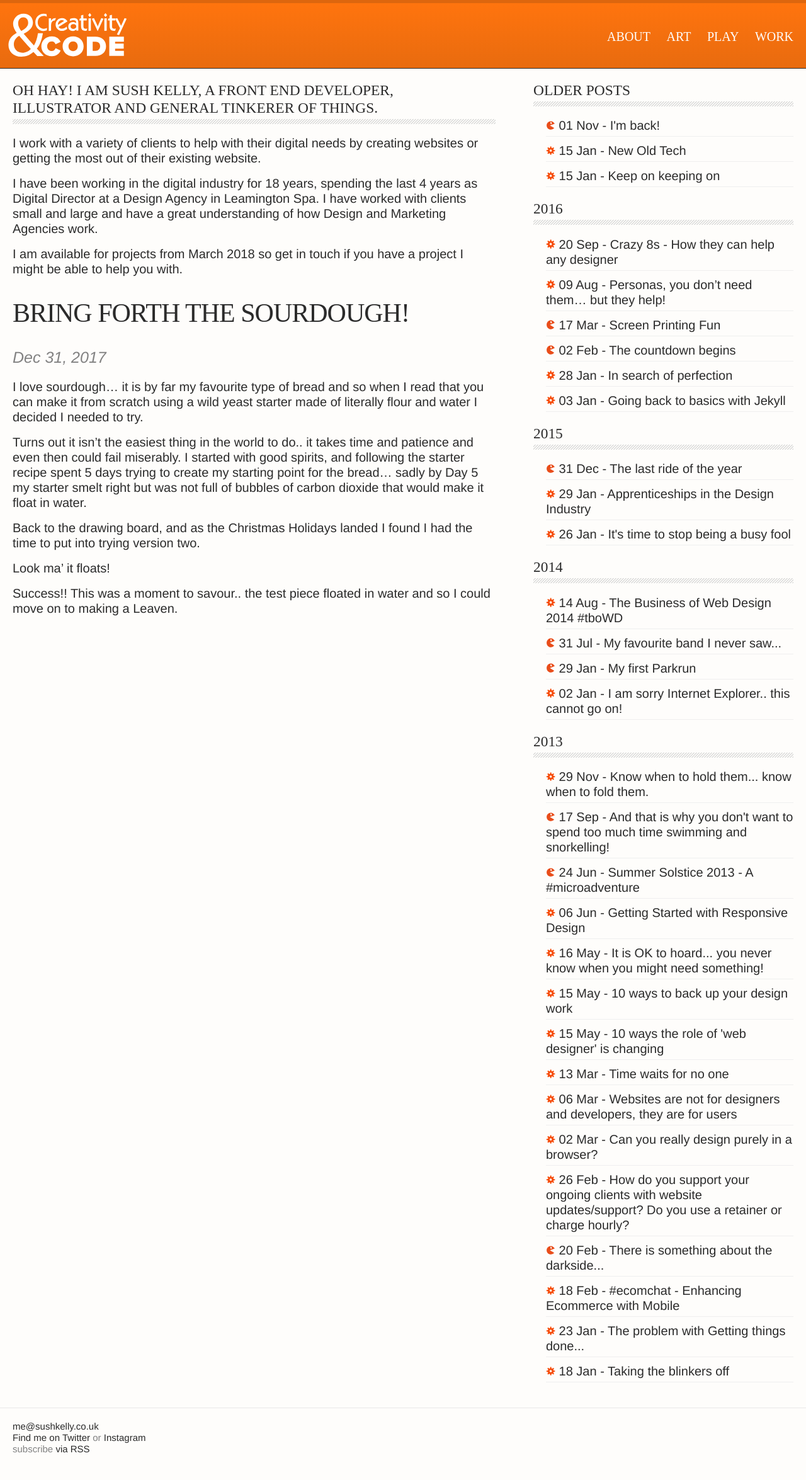
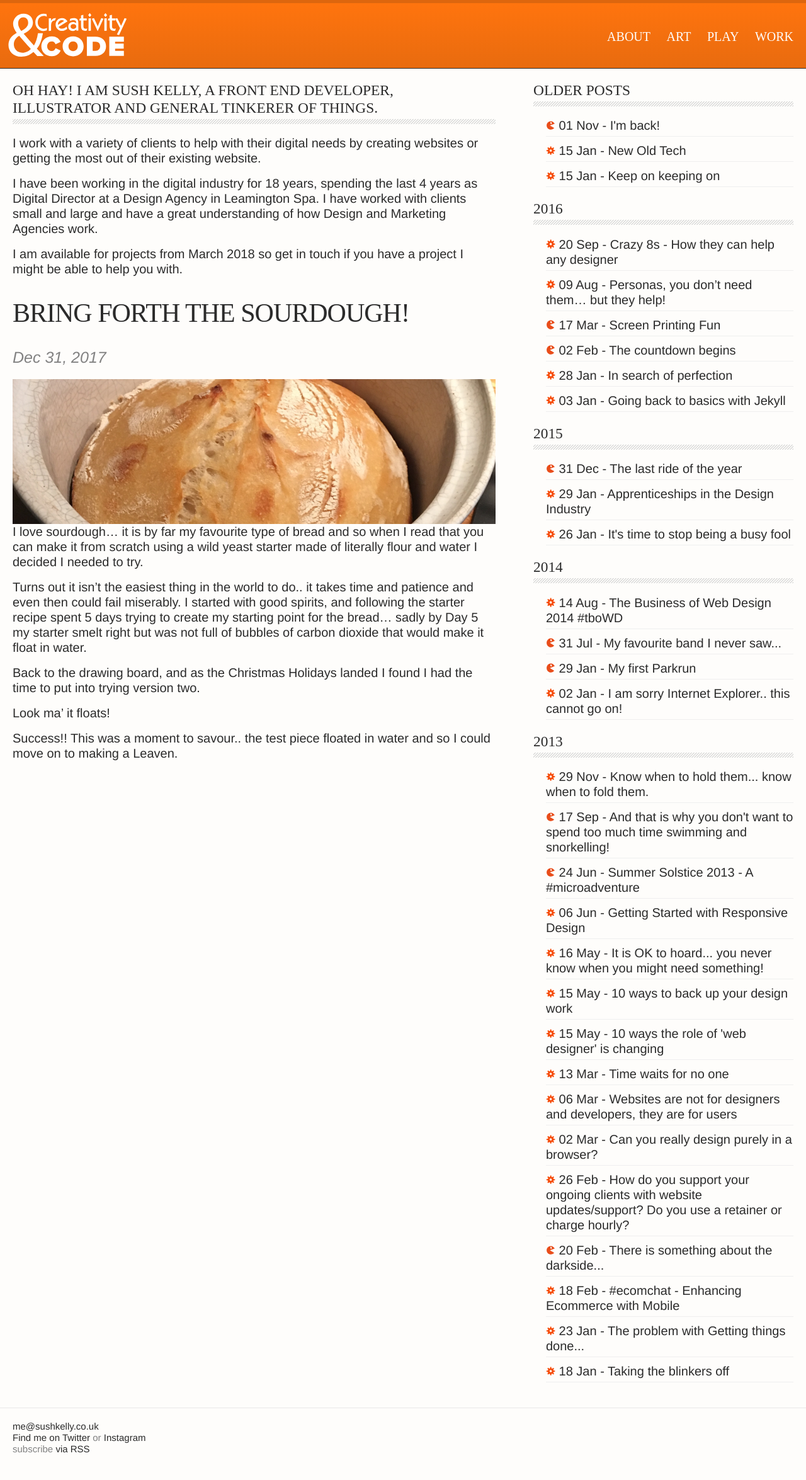
Before and after one commit to maxray/maxray.github.io, a Jekyll site: the page built from index.html, in a window 1280 px wide. Shown: the whole page at 63% size. Built offline with Jekyll 4.4.1, drawn with Linux system fonts in a browser that asks for light colours.

Commit message:
Updated Bring Forth The Sourdough

```diff
--- a/_posts/2017-12-31-bring-forth-the-sourdough.markdown
+++ b/_posts/2017-12-31-bring-forth-the-sourdough.markdown
@@ -5,7 +5,7 @@
 - Play
 ---
 
-I love sourdough... it is by far my favourite type of bread and so when I read that you can make it from scratch using a wild yeast starter made of literally flour and water I decided I needed to try.
+![sourdough.png](/uploads/sourdough.png)I love sourdough... it is by far my favourite type of bread and so when I read that you can make it from scratch using a wild yeast starter made of literally flour and water I decided I needed to try.
 
 Turns out it isn't the easiest thing in the world to do.. it takes time and patience and even then could fail miserably. I started with good spirits, and following the starter recipe spent 5 days trying to create my starting point for the bread... sadly by Day 5 my starter smelt right but was not full of bubbles of carbon dioxide that would make it float in water.
 
```
